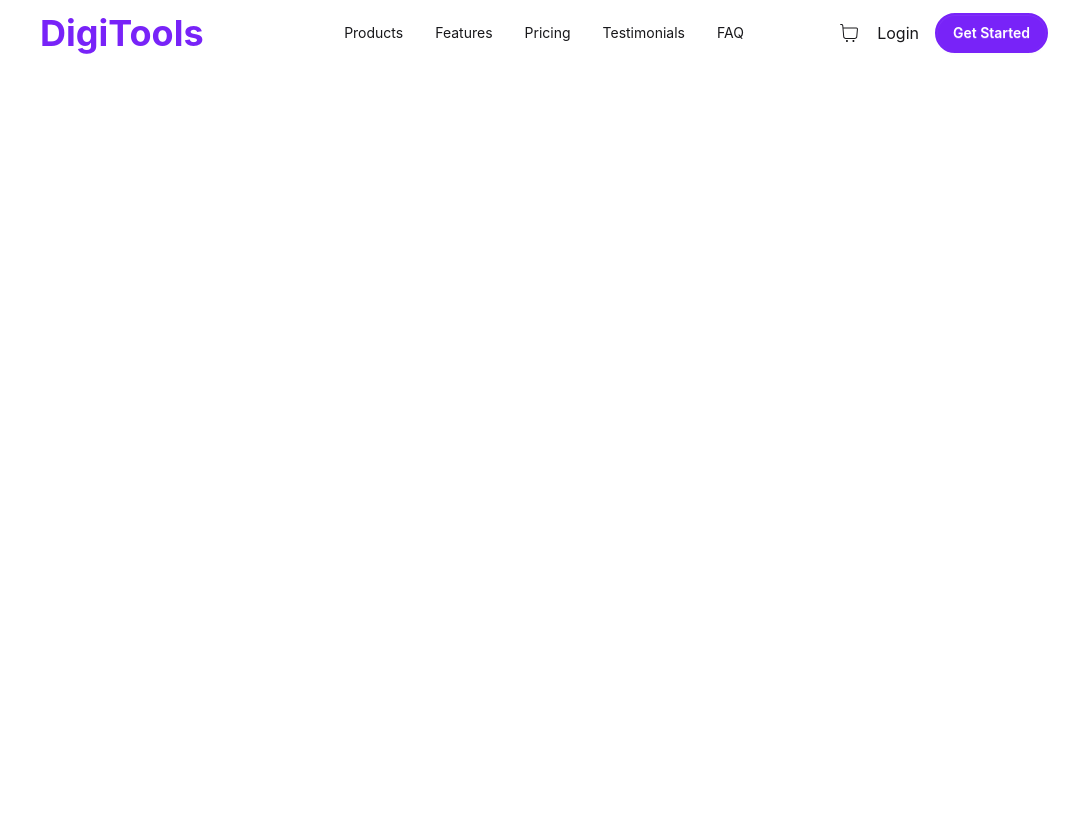
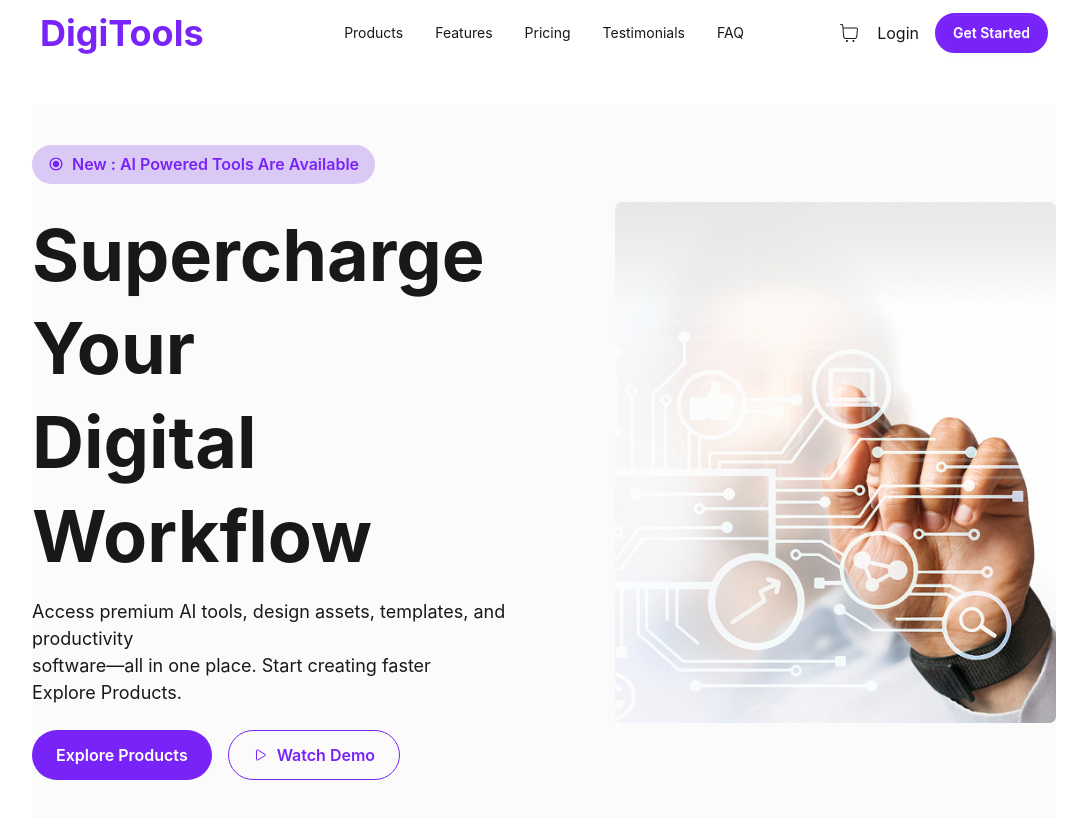
Before and after one commit to ruhul2003/DigiTools-Platform, a React (Vite) app: page / in a window 1280 px wide. Shown: the whole page, without its empty margins (96-1183 px from the left). Built offline with nearby package versions, Linux system fonts and the light colour scheme.

Commit message:
Designed banner

```diff
--- a/src/App.jsx
+++ b/src/App.jsx
@@ -1,5 +1,6 @@
 
 import './App.css'
+import Banner from './Components/Banner'
 import Navbar from './Components/NavBar'
 
 function App() {
@@ -8,7 +9,7 @@
     <>
 
       <Navbar/>
-
+      <Banner/>
     </>
   )
 }
--- /dev/null
+++ b/src/Components/Banner.jsx
@@ -0,0 +1,30 @@
+import bannerImg from "../../assets/banner.png";
+import { IoMdRadioButtonOn } from "react-icons/io";
+import { IoPlayOutline } from "react-icons/io5";
+
+
+
+
+function Banner() {
+    return (
+        <div className="bg-[#FBFBFB] w-4/5 mx-auto flex flex-row lg:flex-row items-center justify-between gap-6 py-10 mt-10">
+            <div>
+                <p className="flex items-center w-fit flex-row gap-2 px-4 py-2 text-[#7823F8] text-[16px] bg-[#dac8f5] rounded-full text-sm font-semibold"> <IoMdRadioButtonOn /> New : AI Powered Tools Are Available</p>
+                <h1 className="text-7xl font-bold mt-6 leading-[1.3]">Supercharge Your <br /> Digital Workflow</h1>
+                <p className="mt-4 text-[18px]">Access premium AI tools, design assets, templates, and productivity <br />
+                    software—all in one place. Start creating faster <br /> Explore Products.</p>
+
+                <div className="flex flex-row sm:flex-row gap-4 mt-6">
+                    <button className="bg-[#7823F8] text-white px-6 py-3 rounded-full font-semibold hover:bg-[#6a1bd1] transition-colors">Explore Products</button>
+                    <button className="flex flex-row items-center border border-[#7823F8] text-[#7823F8] px-6 py-3 rounded-full font-semibold hover:bg-[#7823F8] hover:text-white transition-colors"><IoPlayOutline className="mr-2" /> Watch Demo</button>
+                </div>
+            </div>
+
+            <div>
+                <img src={bannerImg} alt="Banner Image" />
+            </div>
+        </div>
+    )
+}
+
+export default Banner;
```
